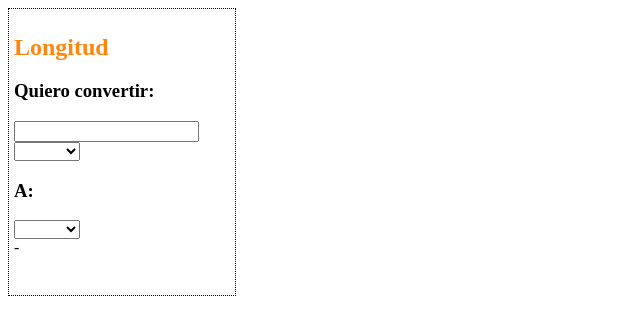
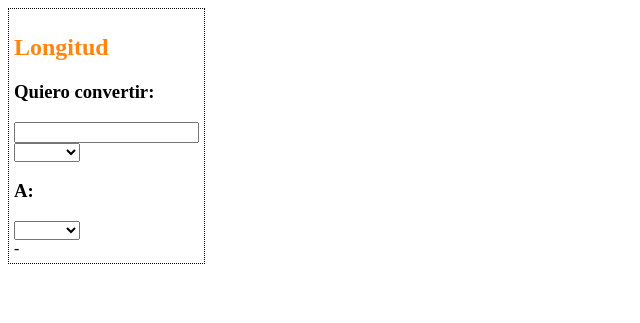
Before and after one commit to oscar-cuellar/unit-converter, a plain HTML site: page index.html in a window 1280 px wide. Shown: the whole page, without its empty margins (0-640 px from the left). Drawn offline with Linux system fonts and the light colour scheme.

Commit message:
Observaciones corregidas

```diff
--- a/index.html
+++ b/index.html
@@ -1,14 +1,17 @@
 <!DOCTYPE html>
 <html lang="en">
+
 <head>
-    <meta charset="UTF-8">
-    <meta name="viewport" content="width=device-width, initial-scale=1.0">
-    <title>Unit Converter</title>
-    <link rel="stylesheet" href="src/css/styles.css">
+  <meta charset="UTF-8">
+  <meta name="viewport" content="width=device-width, initial-scale=1.0">
+  <title>Unit Converter</title>
+  <link rel="stylesheet" href="src/css/styles.css">
 </head>
+
 <body>
-    <section name="card longitud">
-      <div class="container">
+  <main>
+    <section class="cards">
+      <div class="card longitud">
         <h2>Longitud</h2>
         <h3>Quiero convertir:</h3>
         <div>
@@ -21,12 +24,13 @@
         <select name="select option" class="select">
           <option disabled="disabled" class="title">Métrico</option>
         </select>
-        <div class="result_container mini_result_container">
-          <div style="float: left"><a href="#" onclick="converterChange('length', true); execute_length(false); return false;"><span class="change" title="Cambiar Conversion" style="display:inline-block;vertical-align:middle"></span></a></div>
-          <div class="result" id="div_length">-</div>
+        <div class="result">
+          <div> - </div>
         </div>
       </div>
     </section>
-    <script src="src/js/main.js"></script>
+  </main>
+  <script type="module" src="src/js/main.js"></script>
 </body>
+
 </html>
--- a/src/css/styles.css
+++ b/src/css/styles.css
@@ -1,16 +1,15 @@
-.container {
-    width: 216px;
-    height: 276px;
-    margin: 0 39px 24px 0;
+.cards {
+    display: flex;
+    flex-wrap: nowrap;
+    align-content: center;
+}
+
+.card {
+    width: auto;
+    height: auto;
     border: 1px dotted #000;
-    display: inline-block;
-    vertical-align: top;
     padding: 5px;
-    background-color: #fff;
 }
 h2 {
-    font-family: inherit;
-    font-weight: 700;
-    line-height: 1.1;
     color: #ff850d;
 }
```
